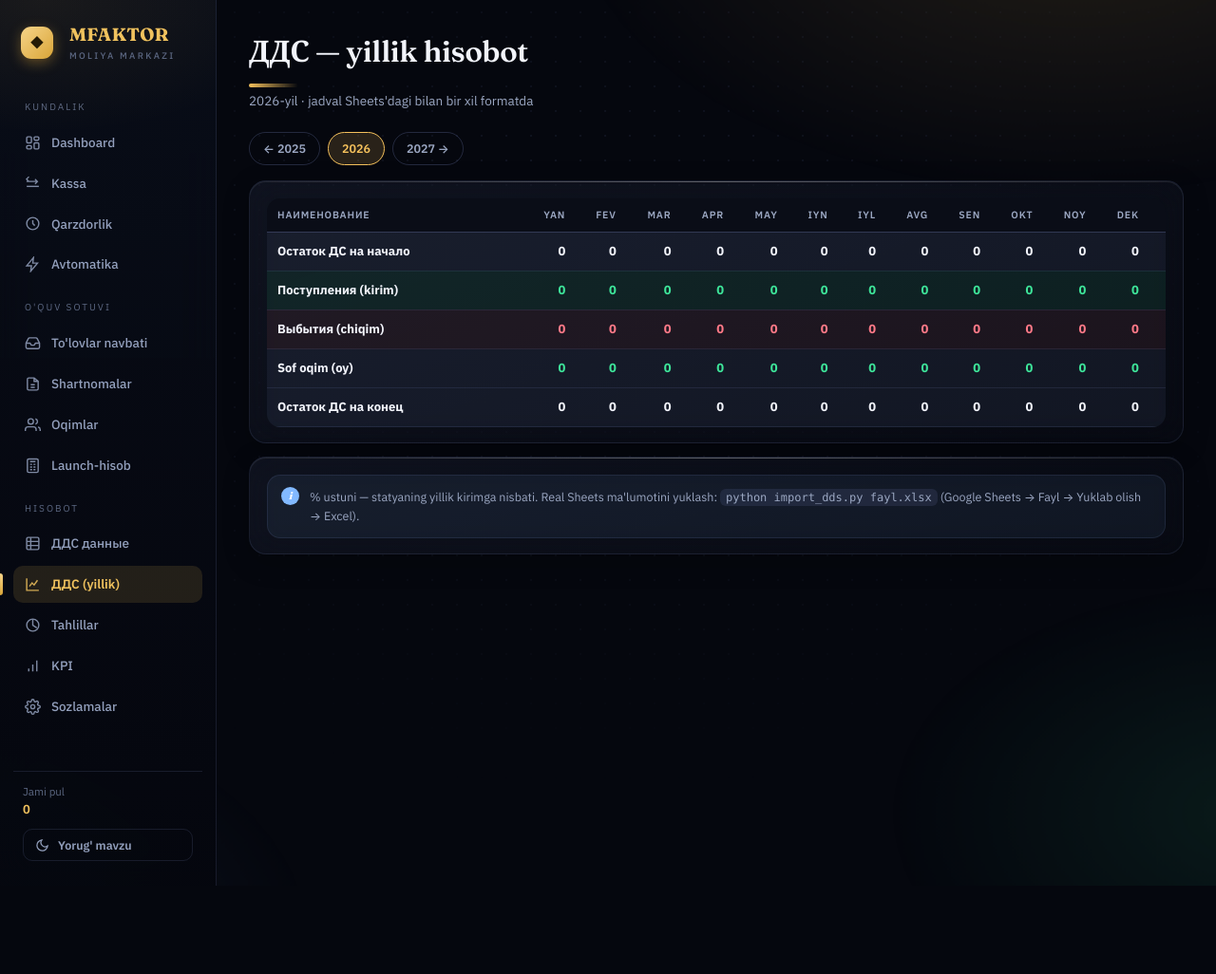
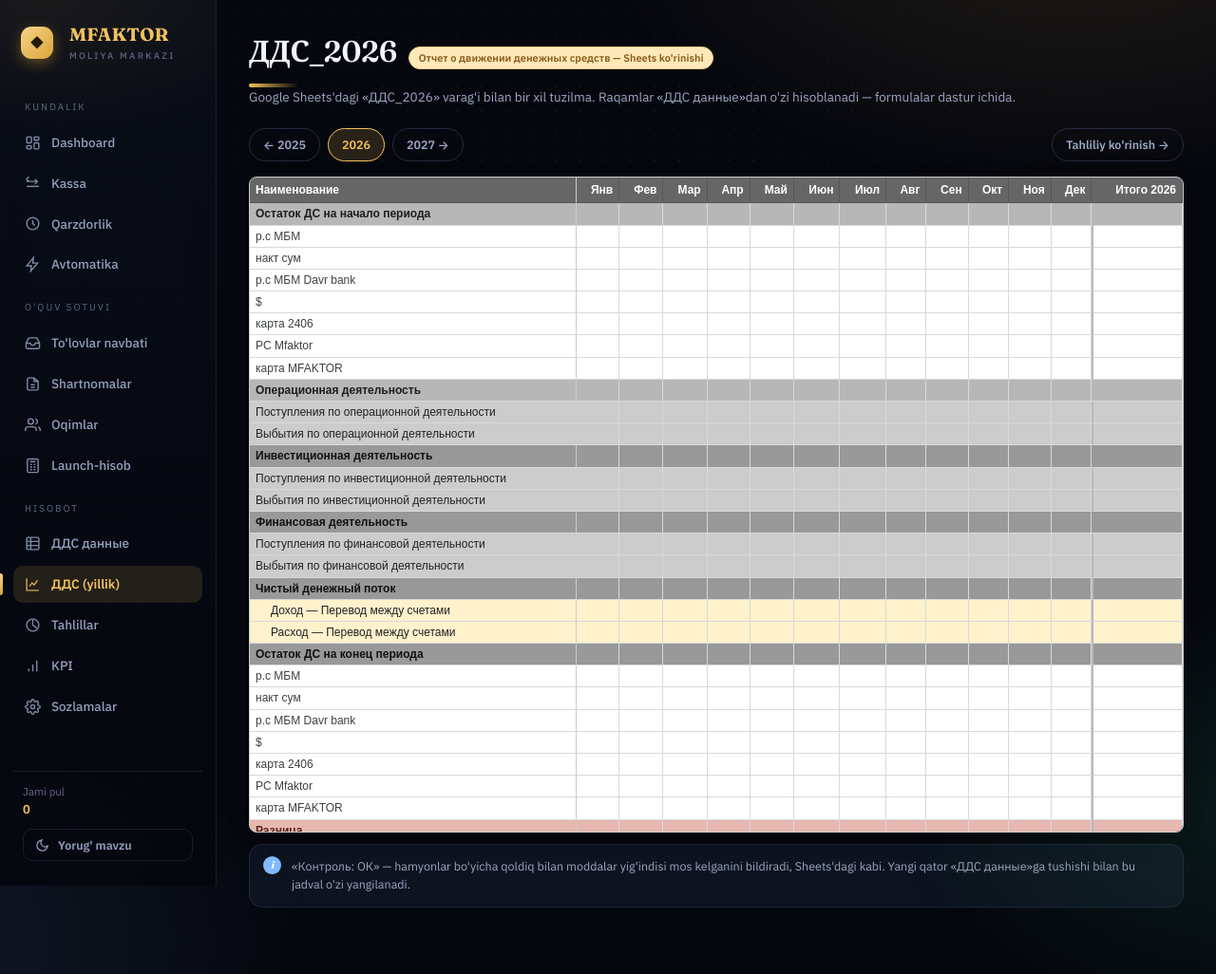
Before and after one commit to vasilakhadjimatova-stack/Mfaktor-biznes-club, a Flask app: page /dds in a window 1280 px wide. Shown: the whole page at 95% size. Before the commit the page ends 933 px from the top, so only its background shows below. Run offline with Flask 3, Linux system fonts and the light colour scheme; data that the repository does not hold is empty.

Commit message:
«ДДС_2026» yillik varag'i — Sheets ko'rinishida (1:1)
Buxgalter dasturga oson ko'nikishi uchun yillik ДДС endi Google
Sheets'dagi «ДДС_2026» varag'i bilan bir xil tuzilma va ranglarda
ochiladi (asosiy ko'rinish sifatida):

- kulrang #666 sarlavha, bo'lim qatorlari #B7B7B7/#999,
  guruh jami #CCC, moddalar #FFF2CC, nazorat qatorlari #E6B8AF —
  aynan varaqdagi fillar
- tuzilma: Остаток на начало (hamyonlar kesimida) → Операционная /
  Инвестиционная / Финансовая (Поступления + Выбытия, moddalar bilan)
  → Чистый денежный поток → Перевод qatorlari → Остаток на конец
  (hamyonlar kesimida) → Разница / Контроль (ОК)
- raqamlar «ДДС данные»dan jonli hisoblanadi (core.dds_excel) —
  moddalar kesimida Excel bilan solishtirilib tekshirildi
- birinchi ustun va sarlavha yopishqoq; manfiy sonlar qizil
- eski tahliliy ko'rinish saqlangan: «Tahliliy ko'rinish →» tugmasi
  (?view=app)

Co-Authored-By: Claude Fable 5 <noreply@anthropic.com>
Claude-Session: https://claude.ai/code/session_01QDFQCdnJWjZHr9qKxLobiK

```diff
--- a/moliya/app.py
+++ b/moliya/app.py
@@ -524,6 +524,10 @@ def register_routes(app):
             year = int(request.args.get("year", date.today().year))
         except ValueError:
             year = date.today().year
+        view = request.args.get("view", "xl")     # xl — Sheets ko'rinishi
+        if view == "xl":
+            return render_template("dds_excel.html", x=core.dds_excel(year),
+                                   year=year)
         return render_template("dds.html", d=core.dds_matrix(year))
 
     # ── «ДДС данные» — Excel varag'ining 1:1 nusxasi ──────────────
--- a/moliya/templates/base.html
+++ b/moliya/templates/base.html
@@ -849,6 +849,28 @@ main > *:nth-child(6){animation-delay:.25s}
   .xl td.cH{max-width:170px}
   .xl-menu{width:min(288px,calc(100vw - 24px))}
 }
+
+/* ══ «ДДС_2026» — yillik varaq, Sheets'dagi kulrang palitra ══ */
+.x2 td{font-variant-numeric:tabular-nums}
+.x2 .r{text-align:right}
+.x2 thead th{background:#666;border-right:1px solid #575757;
+  border-bottom:1px solid #575757;text-align:right}
+.x2 thead th.x2-name{text-align:left}
+.x2 .x2-name{text-align:left;min-width:265px;max-width:315px;
+  overflow:hidden;text-overflow:ellipsis;
+  position:sticky;left:0;z-index:2;border-right:1px solid #c9ccd1}
+.x2 thead th.x2-name{z-index:4}
+.x2 .x2-name.ind{padding-left:22px}
+/* qator turlari — Excel'dagi fillar */
+.x2 tr.x2-sec td{background:#b7b7b7;color:#1d1d1d;font-weight:700}
+.x2 tr.x2-sec2 td{background:#999;color:#111;font-weight:700}
+.x2 tr.x2-sub td{background:#ccc;color:#222}
+.x2 tr.x2-art td{background:#fff2cc}
+.x2 tr.x2-wal td{background:#fff;color:#3c4043}
+.x2 tr.x2-ctl td{background:#e6b8af;color:#5a1f16;font-weight:700}
+.x2 td.tt{font-weight:700;border-left:2px solid #b5b8bd}
+.x2 td.nv{color:#b3261e}
+.x2 tbody tr:hover td{filter:brightness(.96)}
 
 /* Kassa filtr paneli */
 .filt{padding:14px 16px}
--- /dev/null
+++ b/moliya/templates/dds_excel.html
@@ -0,0 +1,114 @@
+{% extends "base.html" %}
+{% block body %}
+<div class="xl-top">
+  <h1 style="margin:0">ДДС_{{ year }}</h1>
+  <span class="xl-badge">Отчет о движении денежных средств — Sheets ko'rinishi</span>
+</div>
+<p class="sub">Google Sheets'dagi «ДДС_{{ year }}» varag'i bilan bir xil tuzilma.
+  Raqamlar «ДДС данные»dan o'zi hisoblanadi — formulalar dastur ichida.</p>
+
+<div class="monthnav" style="flex-wrap:wrap">
+  <a class="chip" href="?year={{ year - 1 }}">← {{ year - 1 }}</a>
+  <a class="chip on">{{ year }}</a>
+  <a class="chip" href="?year={{ year + 1 }}">{{ year + 1 }} →</a>
+  <span style="flex:1"></span>
+  <a class="chip" href="?year={{ year }}&view=app">Tahliliy ko'rinish →</a>
+</div>
+
+{% macro num(v, dash='') -%}
+  {%- if v is none or (v > -0.5 and v < 0.5) -%}{{ dash }}
+  {%- else -%}{{ v | round | int | grp }}{%- endif -%}
+{%- endmacro %}
+
+{% macro cells(vals, cls='') -%}
+  {% for v in vals %}<td class="r {{ cls }} {{ 'nv' if v < -0.5 }}">{{ num(v) }}</td>{% endfor %}
+  <td class="r tt {{ cls }} {{ 'nv' if vals|sum < -0.5 }}">{{ num(vals|sum) }}</td>
+{%- endmacro %}
+
+<div class="xl-wrap">
+  <table class="xl x2">
+    <thead>
+      <tr>
+        <th class="x2-name">Наименование</th>
+        {% for m in x.months %}<th class="r">{{ m }}</th>{% endfor %}
+        <th class="r">Итого {{ x.year }}</th>
+      </tr>
+    </thead>
+    <tbody>
+      {# ── Остаток на начало ── #}
+      <tr class="x2-sec"><td class="x2-name">Остаток ДС на начало периода</td>
+        {{ cells(x.open_tot) }}</tr>
+      {% for label, opens, closes in x.wallets %}
+      <tr class="x2-wal"><td class="x2-name">{{ label }}</td>{{ cells(opens) }}</tr>
+      {% endfor %}
+
+      {# ── Операционная ── #}
+      <tr class="x2-sec"><td class="x2-name">Операционная деятельность</td>
+        {% for i in range(13) %}<td></td>{% endfor %}</tr>
+      <tr class="x2-sub"><td class="x2-name">Поступления по операционной деятельности</td>
+        {{ cells(x.op_in_t) }}</tr>
+      {% for r in x.op_in %}
+      <tr class="x2-art"><td class="x2-name ind">{{ r.name }}</td>{{ cells(r.vals) }}</tr>
+      {% endfor %}
+      <tr class="x2-sub"><td class="x2-name">Выбытия по операционной деятельности</td>
+        {{ cells(x.op_out_t) }}</tr>
+      {% for r in x.op_out %}
+      <tr class="x2-art"><td class="x2-name ind">{{ r.name }}</td>{{ cells(r.vals) }}</tr>
+      {% endfor %}
+
+      {# ── Инвестиционная ── #}
+      <tr class="x2-sec2"><td class="x2-name">Инвестиционная деятельность</td>
+        {% for i in range(13) %}<td></td>{% endfor %}</tr>
+      <tr class="x2-sub"><td class="x2-name">Поступления по инвестиционной деятельности</td>
+        {{ cells(x.inv_in_t) }}</tr>
+      {% for r in x.inv_in %}
+      <tr class="x2-art"><td class="x2-name ind">{{ r.name }}</td>{{ cells(r.vals) }}</tr>
+      {% endfor %}
+      <tr class="x2-sub"><td class="x2-name">Выбытия по инвестиционной деятельности</td>
+        {{ cells(x.inv_out_t) }}</tr>
+      {% for r in x.inv_out %}
+      <tr class="x2-art"><td class="x2-name ind">{{ r.name }}</td>{{ cells(r.vals) }}</tr>
+      {% endfor %}
+
+      {# ── Финансовая ── #}
+      <tr class="x2-sec2"><td class="x2-name">Финансовая деятельность</td>
+        {% for i in range(13) %}<td></td>{% endfor %}</tr>
+      <tr class="x2-sub"><td class="x2-name">Поступления по финансовой деятельности</td>
+        {{ cells(x.fin_in_t) }}</tr>
+      {% for r in x.fin_in %}
+      <tr class="x2-art"><td class="x2-name ind">{{ r.name }}</td>{{ cells(r.vals) }}</tr>
+      {% endfor %}
+      <tr class="x2-sub"><td class="x2-name">Выбытия по финансовой деятельности</td>
+        {{ cells(x.fin_out_t) }}</tr>
+      {% for r in x.fin_out %}
+      <tr class="x2-art"><td class="x2-name ind">{{ r.name }}</td>{{ cells(r.vals) }}</tr>
+      {% endfor %}
+
+      {# ── ЧДП va perevodlar ── #}
+      <tr class="x2-sec2"><td class="x2-name">Чистый денежный поток</td>
+        {{ cells(x.chdp) }}</tr>
+      <tr class="x2-art"><td class="x2-name ind">Доход — Перевод между счетами</td>
+        {{ cells(x.tr_in) }}</tr>
+      <tr class="x2-art"><td class="x2-name ind">Расход — Перевод между счетами</td>
+        {{ cells(x.tr_out) }}</tr>
+
+      {# ── Остаток na oxiri ── #}
+      <tr class="x2-sec2"><td class="x2-name">Остаток ДС на конец периода</td>
+        {{ cells(x.close_tot) }}</tr>
+      {% for label, opens, closes in x.wallets %}
+      <tr class="x2-wal"><td class="x2-name">{{ label }}</td>{{ cells(closes) }}</tr>
+      {% endfor %}
+
+      {# ── Nazorat ── #}
+      <tr class="x2-ctl"><td class="x2-name">Разница</td>{{ cells(x.razn, '') }}</tr>
+      <tr class="x2-ctl"><td class="x2-name">Контроль</td>
+        {% for i in range(12) %}<td class="r">{{ 'ОК' if x.razn[i] > -1 and x.razn[i] < 1 else '!' }}</td>{% endfor %}
+        <td class="r tt">{{ 'ОК' if x.ok else '!' }}</td></tr>
+    </tbody>
+  </table>
+</div>
+
+<p class="hint" style="margin-top:12px">«Контроль: ОК» — hamyonlar bo'yicha qoldiq
+  bilan moddalar yig'indisi mos kelganini bildiradi, Sheets'dagi kabi.
+  Yangi qator «ДДС данные»ga tushishi bilan bu jadval o'zi yangilanadi.</p>
+{% endblock %}
```
Also changed, not shown: moliya/core.py (+107 -0 lines).
